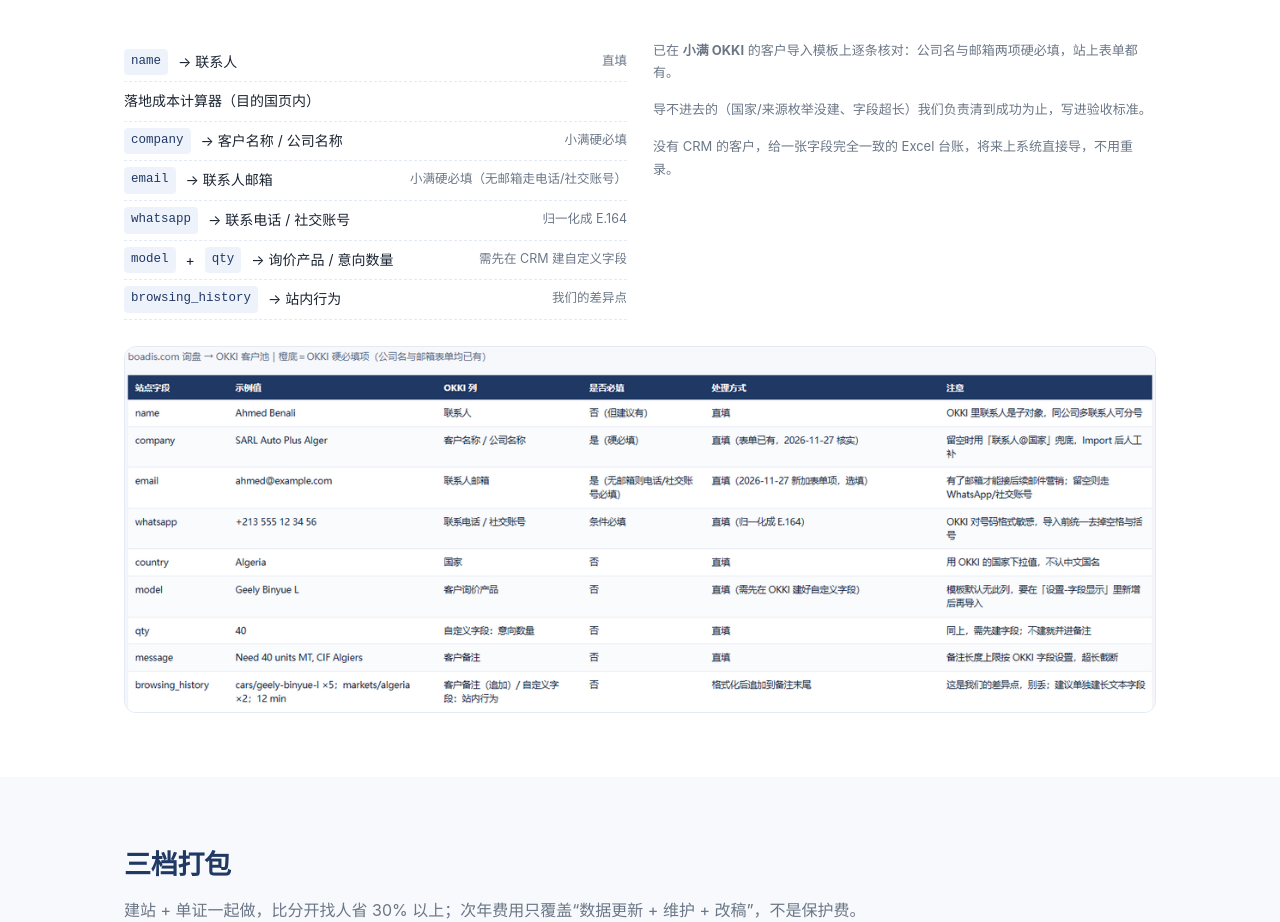
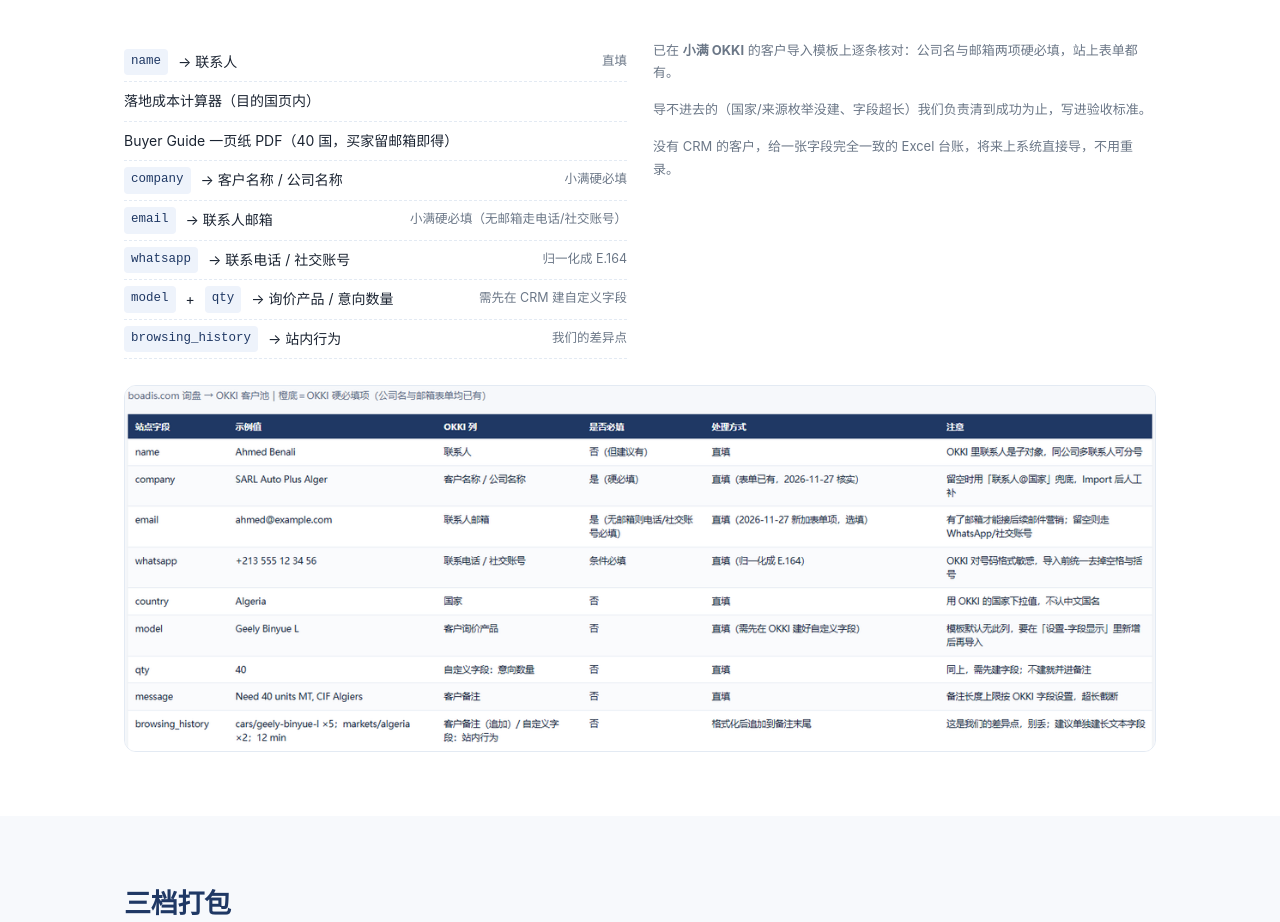
Before and after one commit to boadis-export/boadis-service, a plain HTML site: page index.html in a window 1280 px wide. Shown: the part 5520-6442 px from the top of the page. Drawn offline with Linux system fonts and the light colour scheme.

Commit message:
Update service page

```diff
--- a/index.html
+++ b/index.html
@@ -188,6 +188,7 @@ footer{background:#0f1a2c;color:#8fa6c4;font-size:13px;padding:28px 0}
       <ul class="maplist">
         <li><code>name</code> → 联系人<em>直填</em></li>
         <li>落地成本计算器（目的国页内）</li>
+      <li>Buyer Guide 一页纸 PDF（40 国，买家留邮箱即得）</li>
         <li><code>company</code> → 客户名称 / 公司名称<em>小满硬必填</em></li>
         <li><code>email</code> → 联系人邮箱<em>小满硬必填（无邮箱走电话/社交账号）</em></li>
         <li><code>whatsapp</code> → 联系电话 / 社交账号<em>归一化成 E.164</em></li>
```
